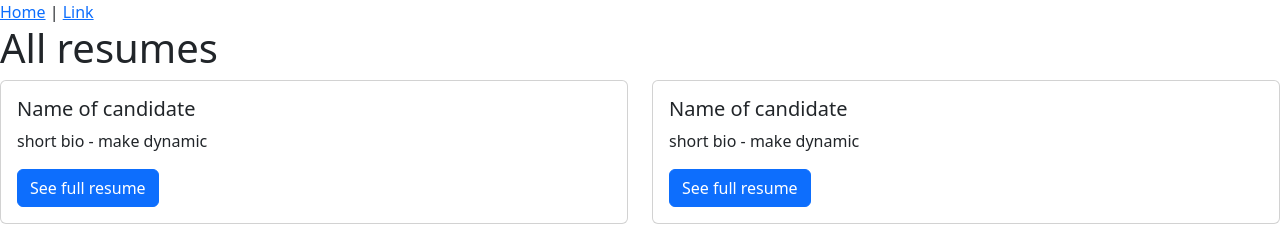
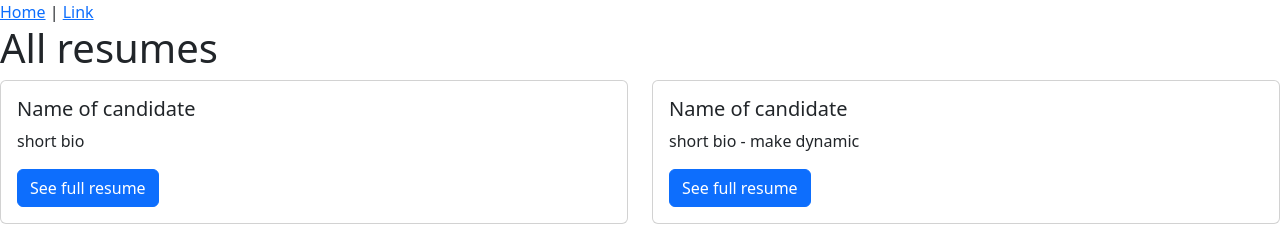
Before and after one commit to sfwells0518/online-resumes-app, a React (Vite) app: page / in a window 1280 px wide. Shown: the top 226 px of the page. Built offline with nearby package versions, Linux system fonts and the light colour scheme.

Commit message:
changed content on cards

```diff
--- a/src/ResumesIndex.jsx
+++ b/src/ResumesIndex.jsx
@@ -7,7 +7,7 @@ export function ResumesIndex() {
           <div className="card">
             <div className="card-body">
               <h5 className="card-title">Name of candidate</h5>
-              <p className="card-text">short bio - make dynamic</p>
+              <p className="card-text">short bio</p>
               <a href="#" className="btn btn-primary">
                 See full resume
               </a>
```
